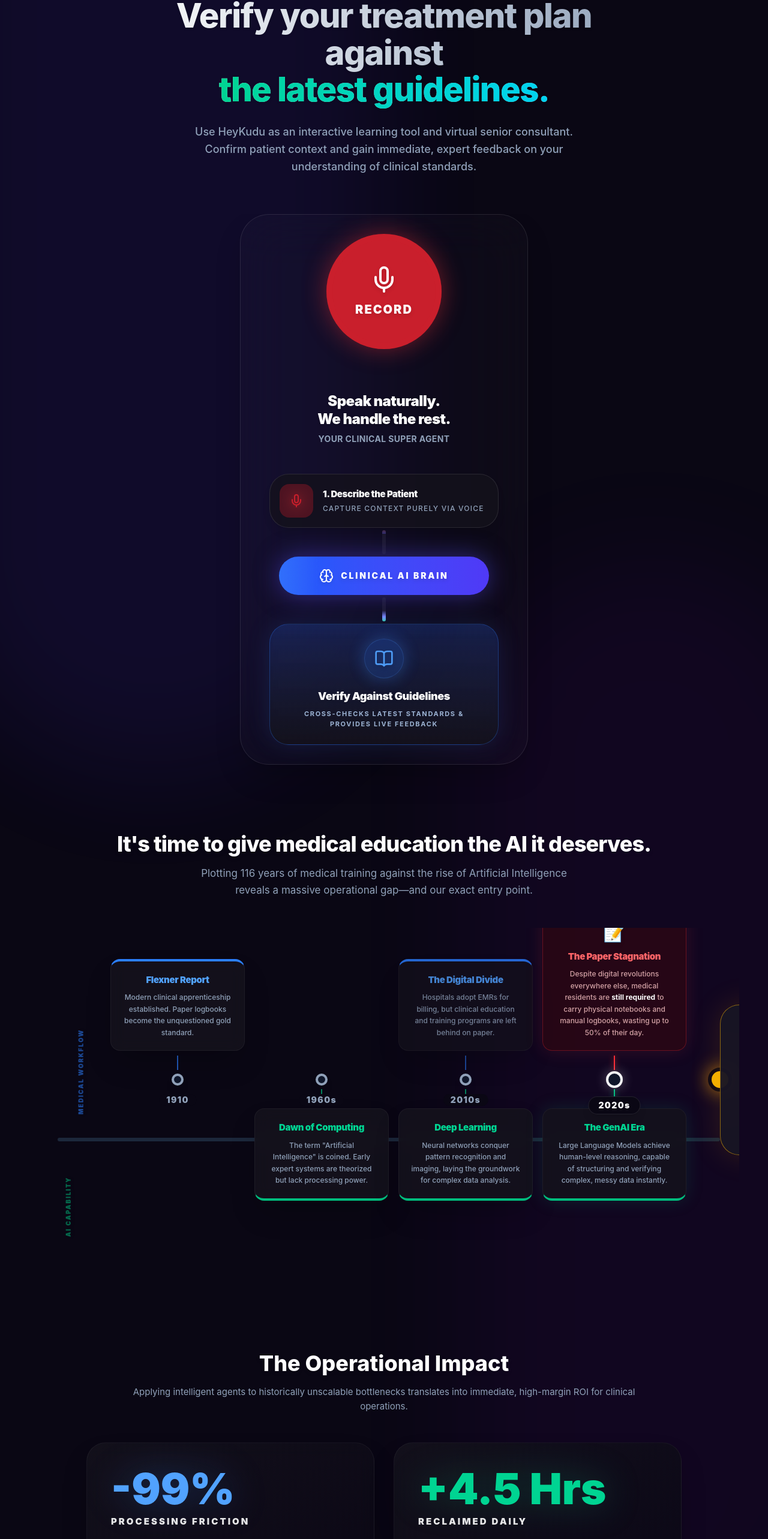
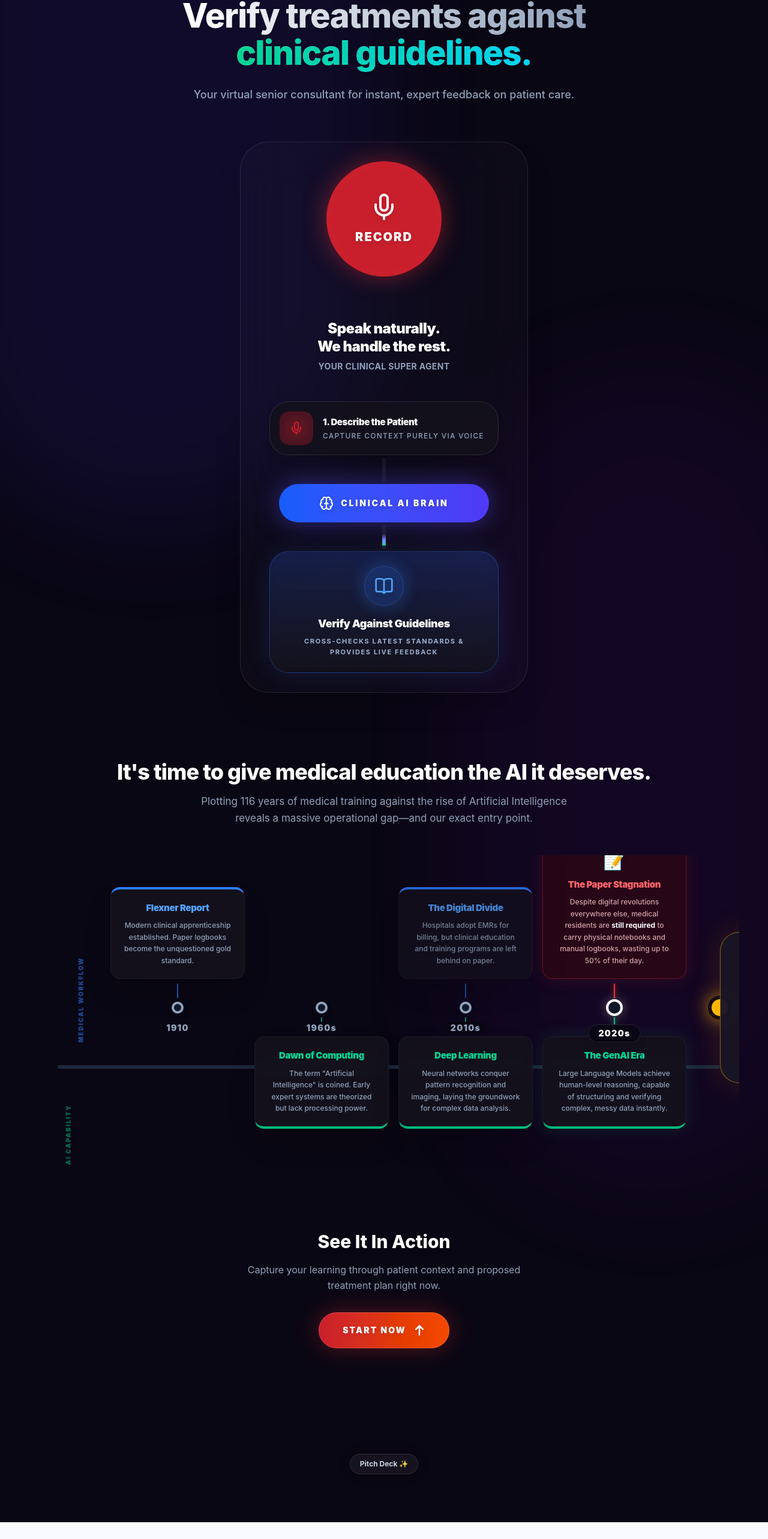
Before and after one commit to Collective-Social/brain.heykudu.com, a Next.js app: page / in a window 1280 px wide. Shown: the part 204-2770 px from the top of the page at 60% size. After the commit the page ends 2742 px from the top, so only its background shows below. Built offline with nearby package versions, Linux system fonts and the light colour scheme.

Commit message:
UI Updates: Remove operational impact section, shorten hero text, move pitch deck button to bottom

```diff
--- a/src/app/page.tsx
+++ b/src/app/page.tsx
@@ -12,23 +12,16 @@
         <div className="absolute top-[30%] right-[-10%] w-[50%] h-[50%] rounded-full bg-purple-600/10 filter blur-[100px] animate-pulse-slow" style={{ animationDelay: '2s' }}></div>
       </div>
 
-      {/* Investor Pitch Link */}
-      <div className="absolute top-6 right-6 z-50">
-          <Link href="/pitch" className="inline-flex items-center px-4 py-2 bg-white/5 hover:bg-white/10 backdrop-blur-md border border-white/10 rounded-full text-xs font-bold text-slate-300 hover:text-white transition-all shadow-[0_0_20px_rgba(0,0,0,0.2)]">
-              <span>Pitch Deck ✨</span>
-          </Link>
-      </div>
-
       {/* Hero Header for Investors */}
       <div className="relative z-20 flex flex-col items-center w-full max-w-4xl mx-auto text-center mb-16 animate-in slide-in-from-top-12 fade-in duration-1000">
          <div className="w-24 h-24 mb-6 relative hover:scale-105 transition-transform duration-500">
             <Image src="/logo.png" alt="HeyKudu Clinical AI Logo" fill className="object-contain drop-shadow-[0_0_20px_rgba(59,130,246,0.3)]" />
          </div>
          <h1 className="text-4xl sm:text-[3.5rem] font-extrabold text-transparent bg-clip-text bg-gradient-to-r from-white to-slate-400 tracking-tight leading-[1.1] mb-6 drop-shadow-sm">
-            Verify your treatment plan against <br className="hidden sm:block"/> <span className="bg-clip-text text-transparent bg-gradient-to-r from-emerald-400 to-cyan-400">the latest guidelines.</span>
+            Verify treatments against <br className="hidden sm:block"/> <span className="bg-clip-text text-transparent bg-gradient-to-r from-emerald-400 to-cyan-400">clinical guidelines.</span>
          </h1>
          <p className="text-slate-400 text-base sm:text-lg max-w-2xl mx-auto leading-relaxed font-medium">
-            Use HeyKudu as an interactive learning tool and virtual senior consultant. Confirm patient context and gain immediate, expert feedback on your understanding of clinical standards.
+            Your virtual senior consultant for instant, expert feedback on patient care.
          </p>
       </div>
 
@@ -37,6 +30,13 @@
         <AudioRecorder />
       </div>
 
+      {/* Investor Pitch Link */}
+      <div className="relative z-50 mt-12 mb-8">
+          <Link href="/pitch" className="inline-flex items-center px-4 py-2 bg-white/5 hover:bg-white/10 backdrop-blur-md border border-white/10 rounded-full text-xs font-bold text-slate-300 hover:text-white transition-all shadow-[0_0_20px_rgba(0,0,0,0.2)]">
+              <span>Pitch Deck ✨</span>
+          </Link>
+      </div>
+
     </main>
   );
 }
--- a/src/components/AudioRecorder.tsx
+++ b/src/components/AudioRecorder.tsx
@@ -382,60 +382,7 @@
             <div className="text-center text-[11px] uppercase tracking-widest font-bold text-slate-500 mt-2 md:hidden animate-pulse">Swipe timeline horizontally →</div>
         </section>
 
-        {/* Massive Stats Grid Header & Grid */}
-        <section className="w-full max-w-4xl mx-auto mt-20 px-4 text-center">
-            <h2 className="text-3xl md:text-4xl font-extrabold text-white mb-4 drop-shadow-md">The Operational Impact</h2>
-            <p className="text-slate-400 text-sm md:text-[15px] leading-relaxed">
-                Applying intelligent agents to historically unscalable bottlenecks translates into immediate, high-margin ROI for clinical operations.
-            </p>
-        </section>
 
-        <div className="grid grid-cols-1 md:grid-cols-2 gap-6 md:gap-8 px-4 max-w-5xl mx-auto mt-12 mb-32 text-left">
-
-            <section className="bg-gradient-to-br from-[#14121C]/90 to-[#0A0714]/90 backdrop-blur-md border border-white/5 rounded-[32px] p-8 md:p-10 shadow-2xl transition-transform hover:-translate-y-2 relative overflow-hidden group">
-                <div className="absolute inset-0 bg-blue-500/5 opacity-0 group-hover:opacity-100 transition-opacity" />
-                <div className="mb-6 relative z-10">
-                    <div className="text-5xl md:text-7xl font-black text-blue-400 mb-2 drop-shadow-[0_0_30px_rgba(59,130,246,0.3)]">-99%</div>
-                    <h2 className="text-[15px] font-black text-white tracking-[0.2em] uppercase opacity-90">Processing Friction</h2>
-                </div>
-                <p className="text-slate-400 text-[14px] leading-relaxed font-medium relative z-10">
-                    Legacy paper trails and manual distribution cripple operational speed. By removing physical bottlenecks, our platform accelerates data availability from days to milliseconds, fundamentally restructuring workflow unit economics.
-                </p>
-            </section>
-
-            <section className="bg-gradient-to-br from-[#14121C]/90 to-[#0A0714]/90 backdrop-blur-md border border-white/5 rounded-[32px] p-8 md:p-10 shadow-2xl transition-transform hover:-translate-y-2 relative overflow-hidden group">
-                <div className="absolute inset-0 bg-emerald-500/5 opacity-0 group-hover:opacity-100 transition-opacity" />
-                <div className="mb-6 relative z-10">
-                    <div className="text-5xl md:text-7xl font-black text-emerald-400 mb-2 drop-shadow-[0_0_30px_rgba(16,185,129,0.3)]">+4.5 Hrs</div>
-                    <h2 className="text-[15px] font-black text-white tracking-[0.2em] uppercase opacity-90">Reclaimed Daily</h2>
-                </div>
-                <p className="text-slate-400 text-[14px] leading-relaxed font-medium relative z-10">
-                    Highly trained clinicians spend up to 50% of their day on administrative logging. By automating documentation, we directly translate saved time into a massive expansion of billable patient capacity.
-                </p>
-            </section>
-
-            <section className="bg-gradient-to-br from-[#14121C]/90 to-[#0A0714]/90 backdrop-blur-md border border-white/5 rounded-[32px] p-8 md:p-10 shadow-2xl transition-transform hover:-translate-y-2 relative overflow-hidden group">
-                <div className="absolute inset-0 bg-purple-500/5 opacity-0 group-hover:opacity-100 transition-opacity" />
-                <div className="mb-6 relative z-10">
-                    <div className="text-5xl md:text-7xl font-black text-purple-400 mb-2 drop-shadow-[0_0_30px_rgba(168,85,247,0.3)]">&lt; 0.1%</div>
-                    <h2 className="text-[15px] font-black text-white tracking-[0.2em] uppercase opacity-90">Compliance Risk</h2>
-                </div>
-                <p className="text-slate-400 text-[14px] leading-relaxed font-medium relative z-10">
-                    Manual log entries are prone to human error and compliance drift. Our platform introduces real-time, AI-driven guideline verification at the point of entry, catching deviations instantly.
-                </p>
-            </section>
-
-            <section className="bg-gradient-to-br from-[#14121C]/90 to-[#0A0714]/90 backdrop-blur-md border border-white/5 rounded-[32px] p-8 md:p-10 shadow-2xl transition-transform hover:-translate-y-2 relative overflow-hidden group">
-                <div className="absolute inset-0 bg-amber-500/5 opacity-0 group-hover:opacity-100 transition-opacity" />
-                <div className="mb-6 relative z-10">
-                    <div className="text-5xl md:text-7xl font-black text-amber-400 mb-2 drop-shadow-[0_0_30px_rgba(245,158,11,0.3)]">5,000 : 1</div>
-                    <h2 className="text-[15px] font-black text-white tracking-[0.2em] uppercase opacity-90">Data Scale Asset</h2>
-                </div>
-                <p className="text-slate-400 text-[14px] leading-relaxed font-medium relative z-10">
-                    Paper archives are a liability. Transforming unstructured records into a queryable digital brain creates a compounding data asset. This enables predictive analytics at zero marginal cost.
-                </p>
-            </section>
-        </div>
 
         {/* Bottom CTA & Back to Top */}
         <section className="w-full max-w-4xl mx-auto mb-20 px-4 text-center animate-in fade-in duration-1000">
```
